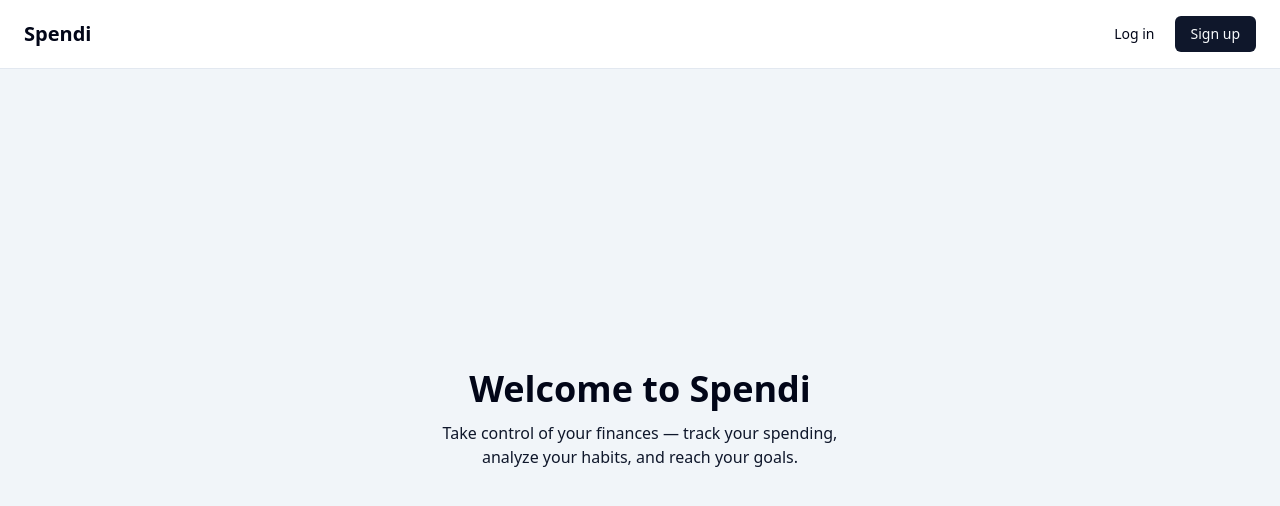
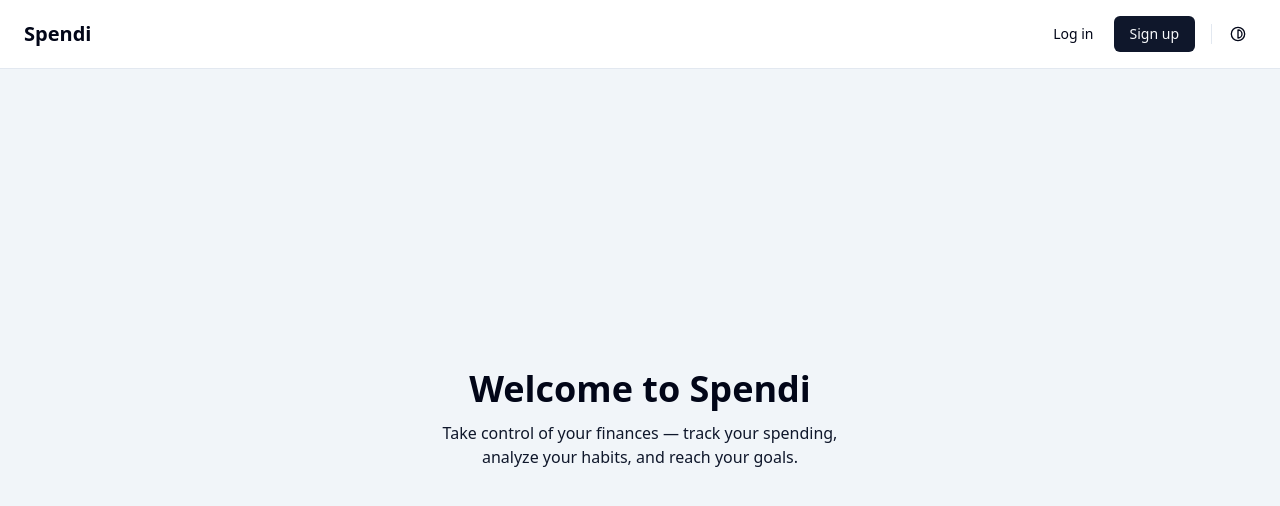
Before and after one commit to hheight/spendi, a Next.js app: page / in a window 1280 px wide. Shown: the top 506 px of the page. Built offline with nearby package versions, Linux system fonts and the light colour scheme.

Commit message:
Add theme toggle

```diff
--- a/app/(auth)/layout.tsx
+++ b/app/(auth)/layout.tsx
@@ -4,9 +4,7 @@ import Header from "@/components/header";
 export default function AuthLayout({ children }: { children: React.ReactNode }) {
   return (
     <div className="bg-muted flex min-h-screen flex-col">
-      <Header>
-        <AccountMenu />
-      </Header>
+      <Header actions={<AccountMenu />} />
 
       <main className="flex grow flex-col px-6">{children}</main>
     </div>
--- a/app/(public)/layout.tsx
+++ b/app/(public)/layout.tsx
@@ -1,40 +1,10 @@
+import AuthMenu from "@/components/auth-menu";
 import Header from "@/components/header";
-import {
-  NavigationMenu,
-  NavigationMenuItem,
-  NavigationMenuLink,
-  NavigationMenuList
-} from "@/components/ui/navigation-menu";
-import Link from "next/link";
 
 export default function PublicLayout({ children }: { children: React.ReactNode }) {
   return (
     <div className="bg-muted flex min-h-screen flex-col">
-      <Header>
-        <div className="space-x-3">
-          <NavigationMenu>
-            <NavigationMenuList>
-              <NavigationMenuItem>
-                <NavigationMenuLink asChild>
-                  <Link className="px-4 font-medium" href="/login">
-                    Log in
-                  </Link>
-                </NavigationMenuLink>
-              </NavigationMenuItem>
-              <NavigationMenuItem>
-                <NavigationMenuLink asChild>
-                  <Link
-                    className="text-primary-foreground bg-primary hover:bg-primary/90 hover:text-primary-foreground focus:bg-primary/90 focus:text-primary-foreground px-4 font-medium"
-                    href="/signup"
-                  >
-                    Sign up
-                  </Link>
-                </NavigationMenuLink>
-              </NavigationMenuItem>
-            </NavigationMenuList>
-          </NavigationMenu>
-        </div>
-      </Header>
+      <Header actions={<AuthMenu />} />
 
       <main className="flex grow flex-col items-center justify-center px-6">
         {children}
--- a/app/layout.tsx
+++ b/app/layout.tsx
@@ -1,5 +1,6 @@
 import type { Metadata } from "next";
 import { Geist, Geist_Mono } from "next/font/google";
+import { ThemeProvider } from "next-themes";
 import "./globals.css";
 
 const geistSans = Geist({
@@ -23,9 +24,11 @@ export default function RootLayout({
   children: React.ReactNode;
 }>) {
   return (
-    <html lang="en">
+    <html lang="en" suppressHydrationWarning>
       <body className={`${geistSans.variable} ${geistMono.variable} antialiased`}>
-        {children}
+        <ThemeProvider disableTransitionOnChange attribute="class">
+          {children}
+        </ThemeProvider>
       </body>
     </html>
   );
--- a/components/account-menu.tsx
+++ b/components/account-menu.tsx
@@ -16,7 +16,7 @@ export default function AccountMenu() {
       <DropdownMenuTrigger asChild>
         <Avatar className="cursor-pointer">
           <AvatarFallback>
-            <User />
+            <User size={20} />
           </AvatarFallback>
         </Avatar>
       </DropdownMenuTrigger>
--- /dev/null
+++ b/components/auth-menu.tsx
@@ -0,0 +1,33 @@
+import {
+  NavigationMenu,
+  NavigationMenuItem,
+  NavigationMenuLink,
+  NavigationMenuList
+} from "@/components/ui/navigation-menu";
+import Link from "next/link";
+
+export default function AuthMenu() {
+  return (
+    <NavigationMenu>
+      <NavigationMenuList>
+        <NavigationMenuItem>
+          <NavigationMenuLink asChild>
+            <Link className="px-4 font-medium" href="/login">
+              Log in
+            </Link>
+          </NavigationMenuLink>
+        </NavigationMenuItem>
+        <NavigationMenuItem>
+          <NavigationMenuLink asChild>
+            <Link
+              className="text-primary-foreground bg-primary hover:bg-primary/90 hover:text-primary-foreground focus:bg-primary/90 focus:text-primary-foreground px-4 font-medium"
+              href="/signup"
+            >
+              Sign up
+            </Link>
+          </NavigationMenuLink>
+        </NavigationMenuItem>
+      </NavigationMenuList>
+    </NavigationMenu>
+  );
+}
--- a/components/header.tsx
+++ b/components/header.tsx
@@ -1,12 +1,20 @@
 import Link from "next/link";
+import ThemeToggle from "@/components/theme-toggle";
+import { Separator } from "@/components/ui/separator";
 
-export default function Header({ children }: { children: React.ReactNode }) {
+export default function Header({ actions }: { actions: React.ReactNode }) {
   return (
     <header className="bg-background flex items-center justify-between border-b px-6 py-4">
       <Link href="/">
         <span className="text-xl font-bold">Spendi</span>
       </Link>
-      {children}
+      <div className="ml-auto flex items-center gap-2 md:flex-1 md:justify-end">
+        {actions}
+        <div className="ml-2 h-5">
+          <Separator orientation="vertical" />
+        </div>
+        <ThemeToggle />
+      </div>
     </header>
   );
 }
--- /dev/null
+++ b/components/theme-toggle.tsx
@@ -0,0 +1,23 @@
+"use client";
+
+import { useTheme } from "next-themes";
+import { Button } from "@/components/ui/button";
+import { Contrast } from "lucide-react";
+
+export default function ThemeToggle() {
+  const { theme, setTheme } = useTheme();
+
+  const handleClick = () => {
+    if (theme === "light") {
+      setTheme("dark");
+    } else {
+      setTheme("light");
+    }
+  };
+
+  return (
+    <Button title="Toggle theme" variant="ghost" size="icon" onClick={handleClick}>
+      <Contrast />
+    </Button>
+  );
+}
--- a/package.json
+++ b/package.json
@@ -40,6 +40,7 @@
     "jose": "6.1.0",
     "lucide-react": "0.546.0",
     "next": "15.5.4",
+    "next-themes": "0.4.6",
     "react": "19.1.0",
     "react-dom": "19.1.0",
     "react-hook-form": "7.65.0",
```
Also changed, not shown: 2 other files (tests, documents, lock files or other folders).
